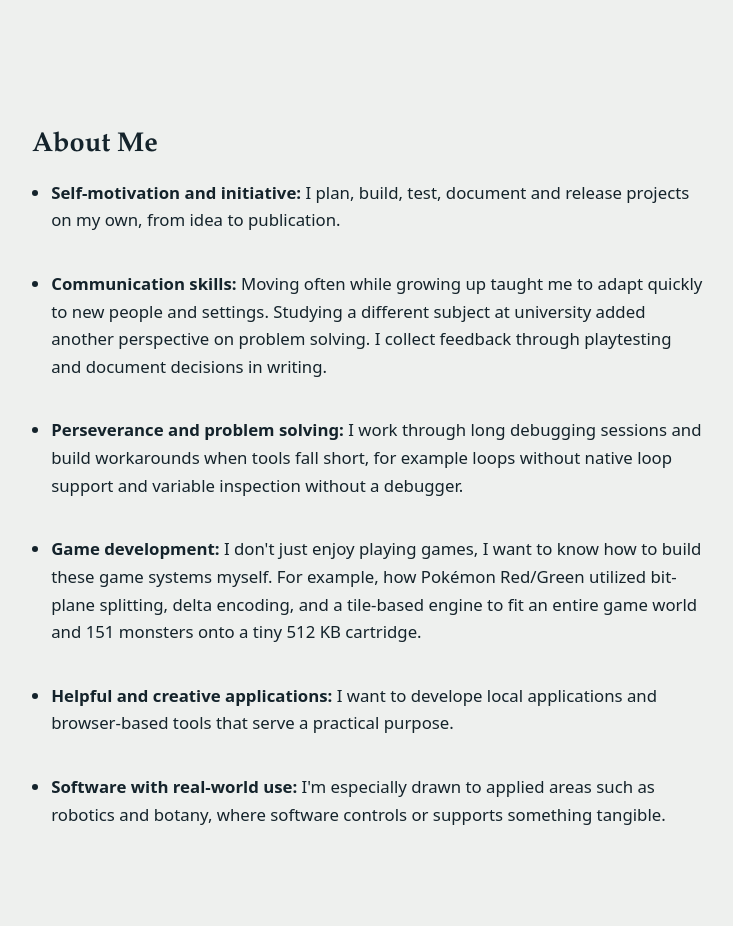
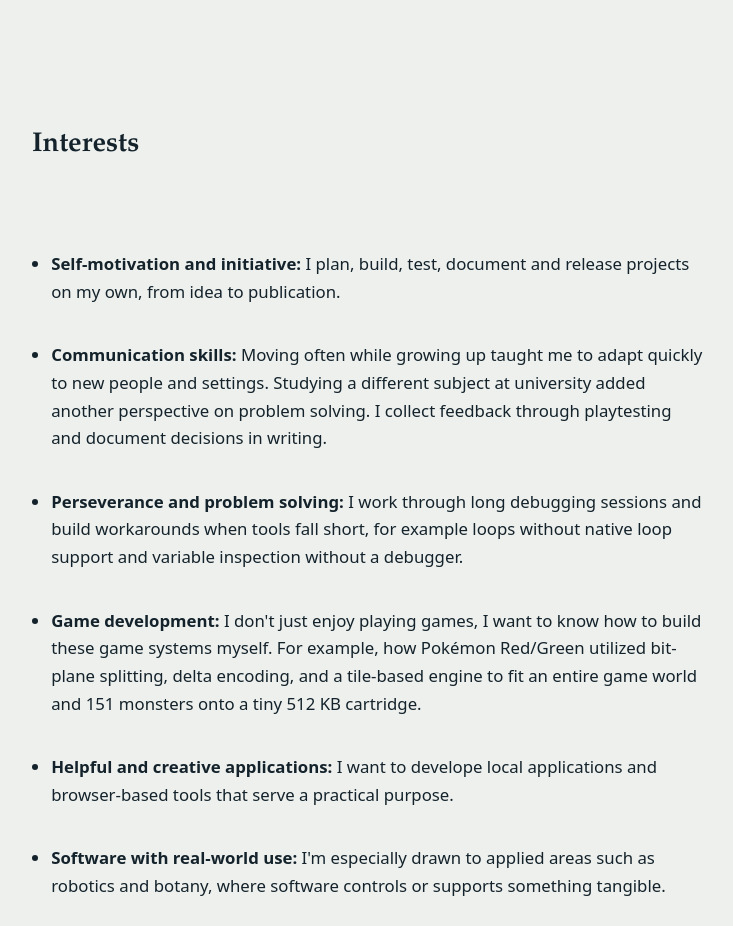
Before and after one commit to TeaCodeQuest/teacodequest.github.io, a plain HTML site: page index.html in a window 1280 px wide. Shown: the part 1163-2089 px from the top of the page, without its empty margins (424-1157 px from the left). Drawn offline with Linux system fonts and the light colour scheme.

Commit message:
Update index.html

```diff
--- a/index.html
+++ b/index.html
@@ -84,8 +84,8 @@
 </section>
 
 <section id="interests"><br />
-<h2 lang="en">About Me</h2><h2 lang="de">Über Mich</h2>
-<ul lang="en">
+<h2 lang="en">Interests</h2><h2 lang="de">Interessen</h2><br />
+<ul lang="en"><br />
 <li><strong>Self-motivation and initiative:</strong> I plan, build, test, document and release projects on my own, from idea to publication.</li><br />
 <li><strong>Communication skills:</strong> Moving often while growing up taught me to adapt quickly to new people and settings. Studying a different subject at university added another perspective on problem solving. I collect feedback through playtesting and document decisions in writing.</li><br />
 <li><strong>Perseverance and problem solving:</strong> I work through long debugging sessions and build workarounds when tools fall short, for example loops without native loop support and variable inspection without a debugger.</li><br />
@@ -93,7 +93,7 @@
 <li><strong>Helpful and creative applications:</strong> I want to develope local applications and browser-based tools that serve a practical purpose.</li><br />
 <li><strong>Software with real-world use:</strong> I'm especially drawn to applied areas such as robotics and botany, where software controls or supports something tangible.</li><br />
 </ul><br />
-<ul lang="de">
+<ul lang="de"><br />
 <li><strong>Eigeninitiative und Selbstständigkeit:</strong> Ich plane, entwickle, teste, dokumentiere und veröffentliche Projekte eigenständig, von der Idee bis zur Veröffentlichung.</li><br />
 <li><strong>Kommunikationsfähigkeit:</strong> Häufige Umzüge in meiner Kindheit haben mich gelehrt, mich schnell auf neue Menschen und Umgebungen einzustellen. Ein Studium in einem anderen Fach brachte eine weitere Perspektive auf Problemlösung mit. Feedback hole ich über Playtests ein, Entscheidungen halte ich schriftlich fest.</li><br />
 <li><strong>Durchhaltevermögen und Problemlösung:</strong> Ich arbeite mich auch durch langwierige Fehlersuchen und baue Workarounds, wenn Werkzeuge an Grenzen stoßen, etwa Schleifen ohne native Schleifenfunktion oder Variablenanzeige ohne Debugger.</li><br />
```
